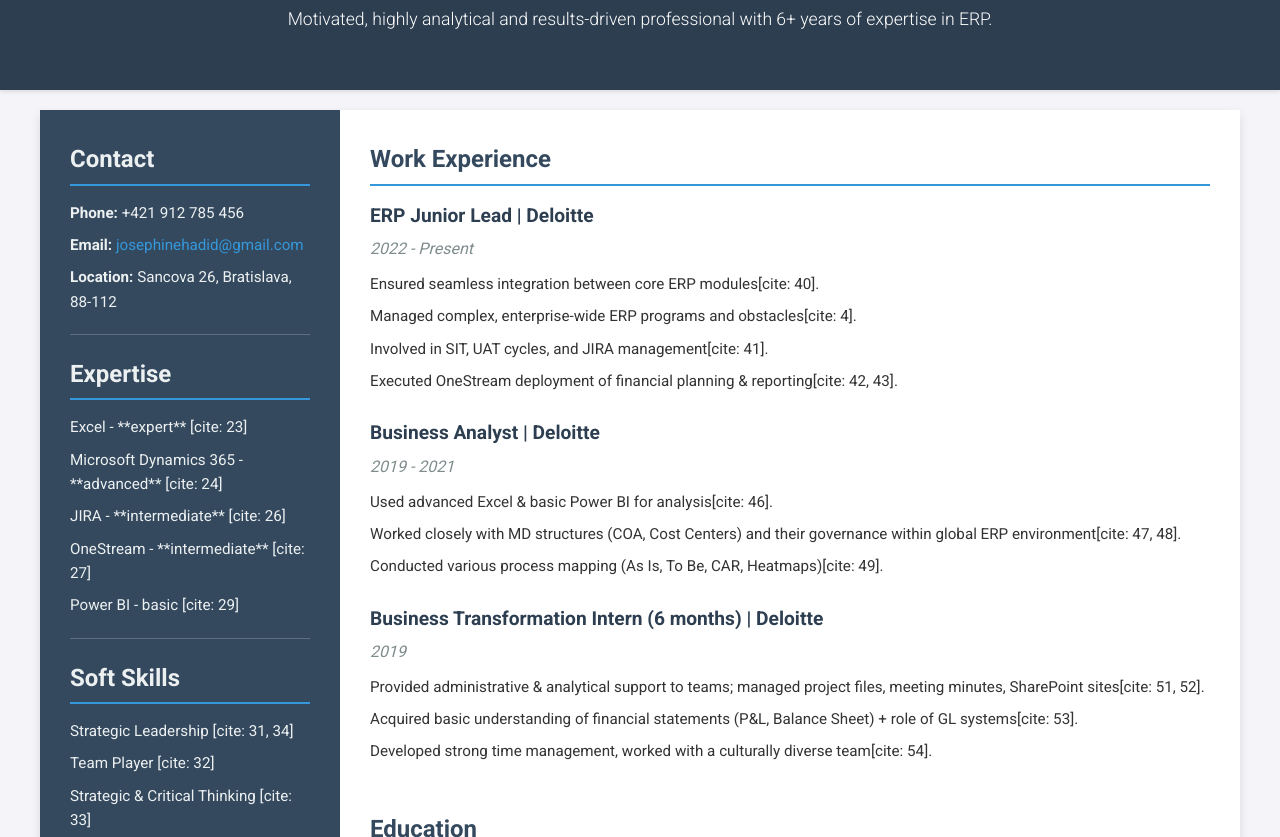
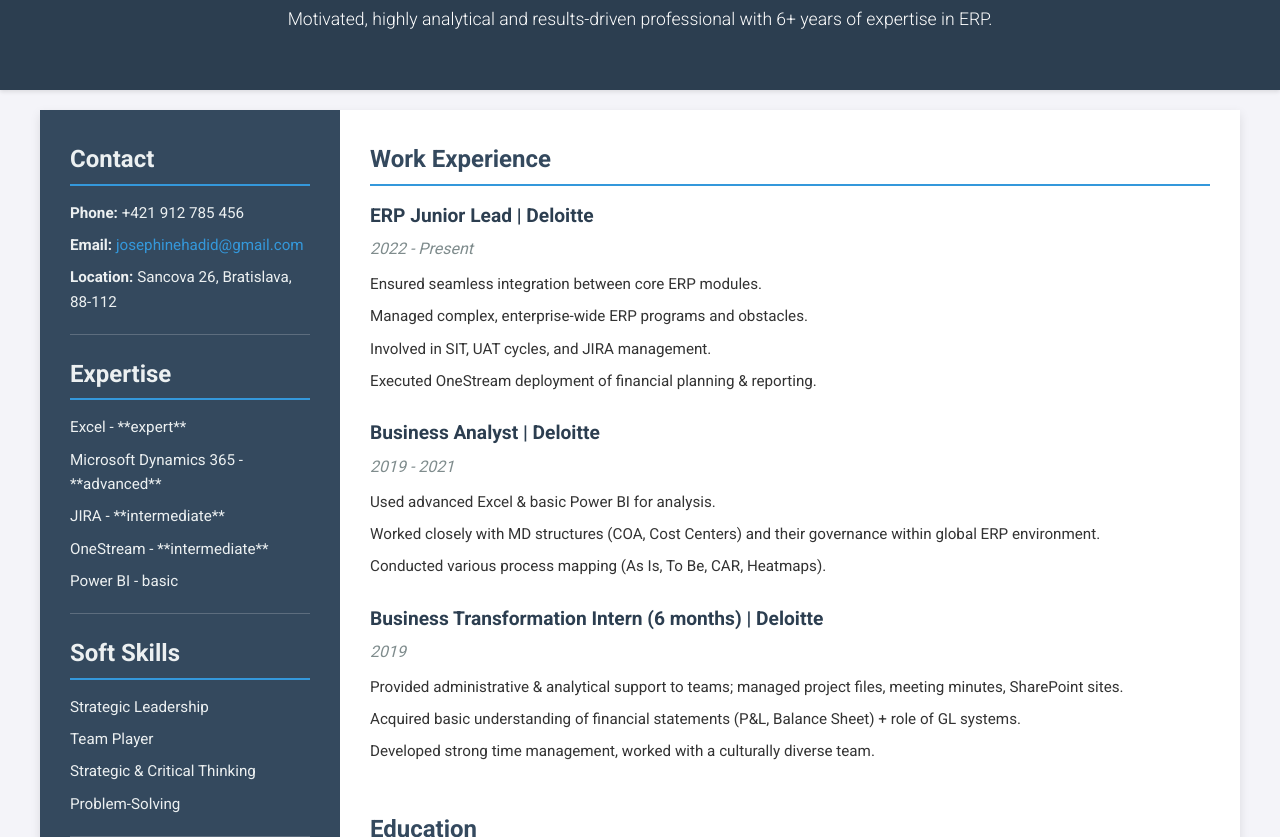
Before and after one commit to httpslucy/Interactive-CV, a plain HTML site: page index.html in a window 1280 px wide. Shown: the part 117-954 px from the top of the page. Drawn offline with Linux system fonts and the light colour scheme.

Commit message:
Update index.html

```diff
--- a/index.html
+++ b/index.html
@@ -30,11 +30,11 @@
             <section class="expertise">
                 <h2>Expertise</h2>
                 <ul>
-                    <li>Excel - **expert** [cite: 23]</li>
-                    <li>Microsoft Dynamics 365 - **advanced** [cite: 24]</li>
-                    <li>JIRA - **intermediate** [cite: 26]</li>
-                    <li>OneStream - **intermediate** [cite: 27]</li>
-                    <li>Power BI - basic [cite: 29]</li>
+                    <li>Excel - **expert**</li>
+                    <li>Microsoft Dynamics 365 - **advanced**</li>
+                    <li>JIRA - **intermediate**</li>
+                    <li>OneStream - **intermediate**</li>
+                    <li>Power BI - basic</li>
                 </ul>
             </section>
 
@@ -43,10 +43,10 @@
             <section class="soft-skills">
                 <h2>Soft Skills</h2>
                 <ul>
-                    <li>Strategic Leadership [cite: 31, 34]</li>
-                    <li>Team Player [cite: 32]</li>
-                    <li>Strategic & Critical Thinking [cite: 33]</li>
-                    <li>Problem-Solving [cite: 35]</li>
+                    <li>Strategic Leadership</li>
+                    <li>Team Player</li>
+                    <li>Strategic & Critical Thinking</li>
+                    <li>Problem-Solving</li>
                 </ul>
             </section>
 
@@ -55,9 +55,9 @@
             <section class="language">
                 <h2>Languages</h2>
                 <ul>
-                    <li>Slovak - **mother language** [cite: 37]</li>
-                    <li>English - C1 [cite: 38]</li>
-                    <li>German - B2 [cite: 39]</li>
+                    <li>Slovak - **mother language**</li>
+                    <li>English - C1</li>
+                    <li>German - B2</li>
                 </ul>
             </section>
 
@@ -80,10 +80,10 @@
                     <h3>ERP Junior Lead | Deloitte</h3>
                     <p class="date">2022 - Present</p>
                     <ul>
-                        <li>Ensured seamless integration between core ERP modules[cite: 40].</li>
-                        <li>Managed complex, enterprise-wide ERP programs and obstacles[cite: 4].</li>
-                        <li>Involved in SIT, UAT cycles, and JIRA management[cite: 41].</li>
-                        <li>Executed OneStream deployment of financial planning & reporting[cite: 42, 43].</li>
+                        <li>Ensured seamless integration between core ERP modules.</li>
+                        <li>Managed complex, enterprise-wide ERP programs and obstacles.</li>
+                        <li>Involved in SIT, UAT cycles, and JIRA management.</li>
+                        <li>Executed OneStream deployment of financial planning & reporting.</li>
                     </ul>
                 </article>
 
@@ -91,9 +91,9 @@
                     <h3>Business Analyst | Deloitte</h3>
                     <p class="date">2019 - 2021</p>
                     <ul>
-                        <li>Used advanced Excel & basic Power BI for analysis[cite: 46].</li>
-                        <li>Worked closely with MD structures (COA, Cost Centers) and their governance within global ERP environment[cite: 47, 48].</li>
-                        <li>Conducted various process mapping (As Is, To Be, CAR, Heatmaps)[cite: 49].</li>
+                        <li>Used advanced Excel & basic Power BI for analysis.</li>
+                        <li>Worked closely with MD structures (COA, Cost Centers) and their governance within global ERP environment.</li>
+                        <li>Conducted various process mapping (As Is, To Be, CAR, Heatmaps).</li>
                     </ul>
                 </article>
 
@@ -101,9 +101,9 @@
                     <h3>Business Transformation Intern (6 months) | Deloitte</h3>
                     <p class="date">2019</p>
                     <ul>
-                        <li>Provided administrative & analytical support to teams; managed project files, meeting minutes, SharePoint sites[cite: 51, 52].</li>
-                        <li>Acquired basic understanding of financial statements (P&L, Balance Sheet) + role of GL systems[cite: 53].</li>
-                        <li>Developed strong time management, worked with a culturally diverse team[cite: 54].</li>
+                        <li>Provided administrative & analytical support to teams; managed project files, meeting minutes, SharePoint sites.</li>
+                        <li>Acquired basic understanding of financial statements (P&L, Balance Sheet) + role of GL systems.</li>
+                        <li>Developed strong time management, worked with a culturally diverse team.</li>
                     </ul>
                 </article>
             </section>
```
